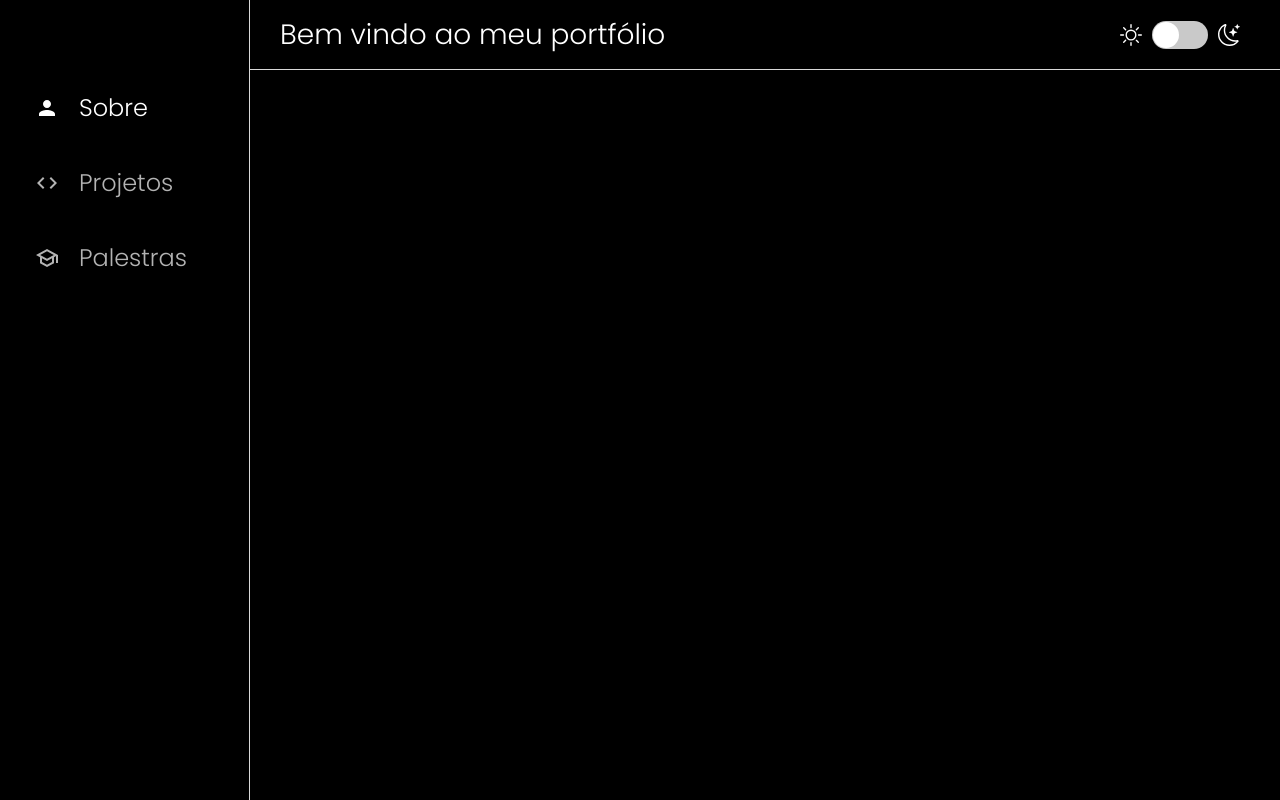
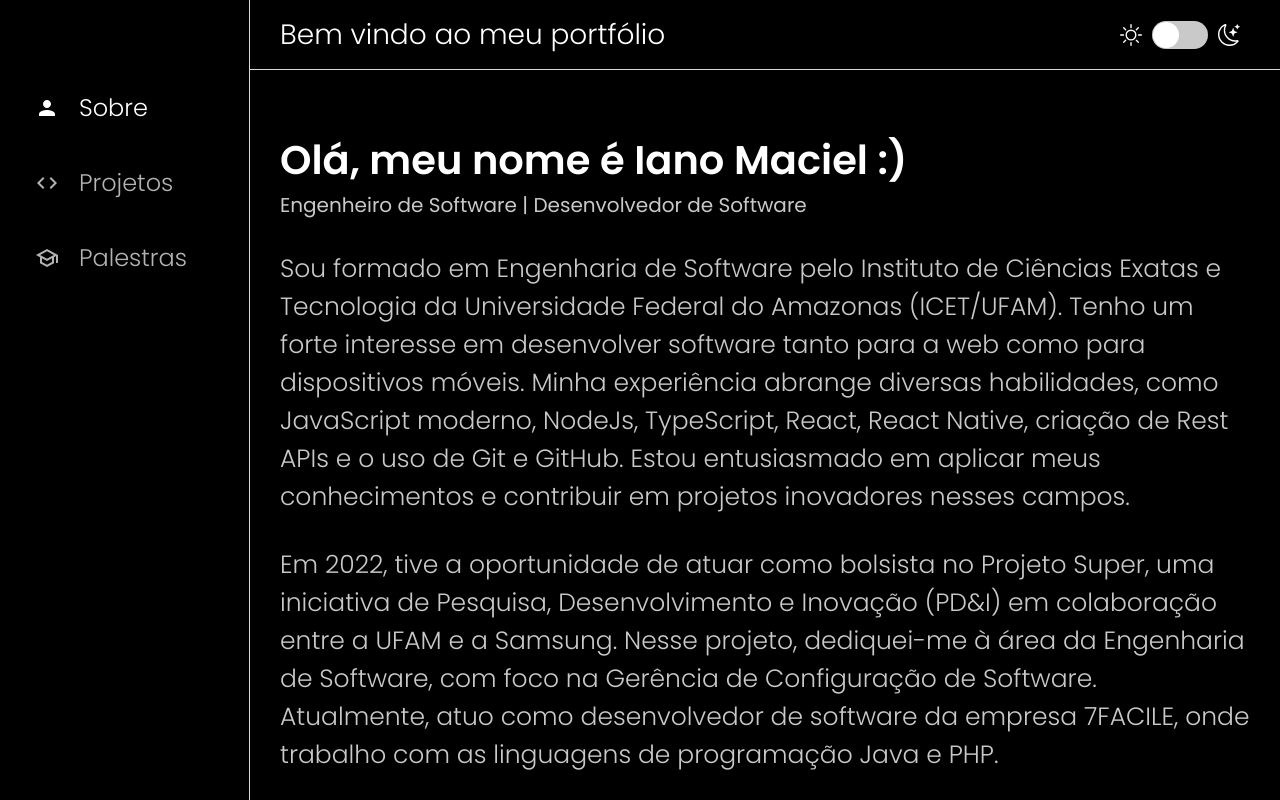
Before and after one commit to IanoMaciel/portfolio, a React (Create React App) app: page / in a window 1280 px wide. Built offline with nearby package versions, Linux system fonts and the light colour scheme.

Commit message:
feat: ajustes finais

```diff
--- a/src/components/Aside/index.tsx
+++ b/src/components/Aside/index.tsx
@@ -12,7 +12,7 @@ import {
 export function Aside() {
     const [clicked, setClicked] = useState(() => {
         const currentURL = window.location.pathname.slice(1);
-        return currentURL || 'About';
+        return currentURL || '/';
     });
 
     const toggleMenu = (value: string) => {
@@ -23,15 +23,17 @@ export function Aside() {
         console.log(clicked);
     }, [clicked]);
 
+    console.log(clicked);
+
     return (
         <Container>
             <MenuContainer>
                 <MenuLink
-                    href="/About"
-                    onClick={() => toggleMenu('About')}
-                    style={clicked === 'About' ? { opacity: 1 } : { opacity: 0.7 }}
+                    href="/"
+                    onClick={() => toggleMenu('/')}
+                    style={clicked === '/' ? { opacity: 1 } : { opacity: 0.7 }}
                 >
-                    {clicked === 'About' ? <MdPerson /> : <MdOutlinePersonOutline />}
+                    {clicked === '/' ? <MdPerson /> : <MdOutlinePersonOutline />}
                     Sobre
                 </MenuLink>
 
--- a/src/routes/app.routes.tsx
+++ b/src/routes/app.routes.tsx
@@ -8,7 +8,7 @@ import Projects from '../views/projects';
 const AppRoutes = () => (
     <Layout>
         <Switch>
-            <Route path="/About" exact component={About} />
+            <Route path="/" exact component={About} />
             <Route path="/Lectures" exact component={Lectures} />
             <Route path="/Projects" exact component={Projects} />
         </Switch>
--- a/src/views/about/index.tsx
+++ b/src/views/about/index.tsx
@@ -1,5 +1,67 @@
-const About = () => {
-    return <h1>About</h1>;
-};
+import { Container, ContactContent, Contact, LinkContact } from './styles';
+import {
+    AiOutlineInstagram,
+    AiOutlineGithub,
+    AiOutlineLinkedin,
+    AiOutlineMail,
+} from 'react-icons/ai';
 
-export default About;
+export default function About() {
+    return (
+        <Container>
+            <h1>Olá, meu nome é Iano Maciel :)</h1>
+            <span>Engenheiro de Software | Desenvolvedor de Software</span>
+
+            <p>
+                Sou formado em Engenharia de Software pelo Instituto de Ciências Exatas e Tecnologia
+                da Universidade Federal do Amazonas (ICET/UFAM). Tenho um forte interesse em
+                desenvolver software tanto para a web como para dispositivos móveis. Minha
+                experiência abrange diversas habilidades, como JavaScript moderno, NodeJs,
+                TypeScript, React, React Native, criação de Rest APIs e o uso de Git e GitHub. Estou
+                entusiasmado em aplicar meus conhecimentos e contribuir em projetos inovadores
+                nesses campos.
+            </p>
+
+            <p>
+                Em 2022, tive a oportunidade de atuar como bolsista no Projeto Super, uma iniciativa
+                de Pesquisa, Desenvolvimento e Inovação (PD&I) em colaboração entre a UFAM e a
+                Samsung. Nesse projeto, dediquei-me à área da Engenharia de Software, com foco na
+                Gerência de Configuração de Software. Atualmente, atuo como desenvolvedor de
+                software da empresa 7FACILE, onde trabalho com as linguagens de programação Java e
+                PHP.
+            </p>
+
+            <p>
+                Minha paixão pelo desenvolvimento de software está presente desde a concepção da
+                ideia até a entrega do produto final. Me preocupo com todo o escopo do projeto,
+                desde a modelagem de dados e arquitetura de sistema até o trabalho de
+                desenvolvimento back-end e front-end.
+            </p>
+
+            <ContactContent>
+                <h1>Contato</h1>
+
+                <p>Se você deseja entrar em contato comigo, pode me encontrar em:</p>
+
+                <Contact>
+                    <LinkContact href="https://www.linkedin.com/in/iano-maciel-52a7401ba/">
+                        <AiOutlineLinkedin />
+                        iano-maciel-52a7401ba
+                    </LinkContact>
+                    <LinkContact href="https://github.com/IanoMaciel">
+                        <AiOutlineGithub />
+                        IanoMaciel
+                    </LinkContact>
+                    <LinkContact href="https://www.instagram.com/ianooo_/">
+                        <AiOutlineInstagram />
+                        ianooo_
+                    </LinkContact>
+                    <LinkContact href="#">
+                        <AiOutlineMail />
+                        ianomaciel685@icloud.com
+                    </LinkContact>
+                </Contact>
+            </ContactContent>
+        </Container>
+    );
+}
--- /dev/null
+++ b/src/views/about/styles.ts
@@ -0,0 +1,54 @@
+import { styled } from 'styled-components';
+
+export const Container = styled.div`
+    p {
+        margin-top: 30px;
+        color: ${props => props.theme.colors.secondary};
+        font-size: 25px;
+        font-weight: 300;
+    }
+    h1 {
+        font-size: 40px;
+        color: ${props => props.theme.colors.primary};
+        margin-top: 30px;
+    }
+
+    span {
+        font-size: 20px;
+        color: ${props => props.theme.colors.secondary}
+    }
+`;
+
+
+export const ContactContent = styled.div`
+    p {
+        margin-bottom: 30px;
+    }
+`;
+
+export const Contact = styled.div`
+    display: flex;
+    flex-direction: column;
+`;
+
+export const LinkContact = styled.a`
+    display: flex;
+    align-items: center;
+
+    font-size: 24px;
+    text-decoration: none;
+    color: ${props => props.theme.colors.secondary};
+    margin: 5px 0;
+
+
+
+    transition: opacity .4s;
+
+    &:hover {
+        color: ${props => props.theme.colors.primary};
+    }
+
+    svg {
+        margin-right: 20px;
+    }
+`;
```
